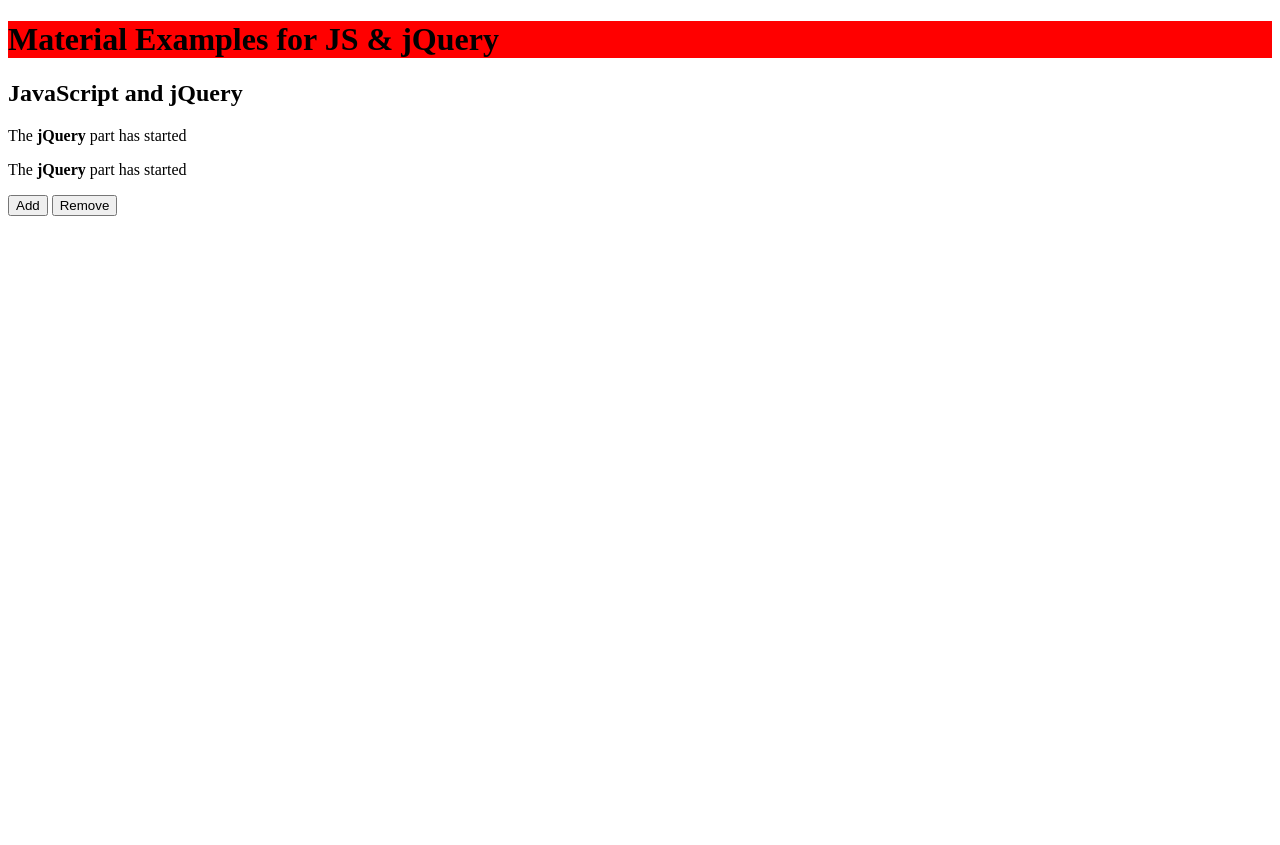
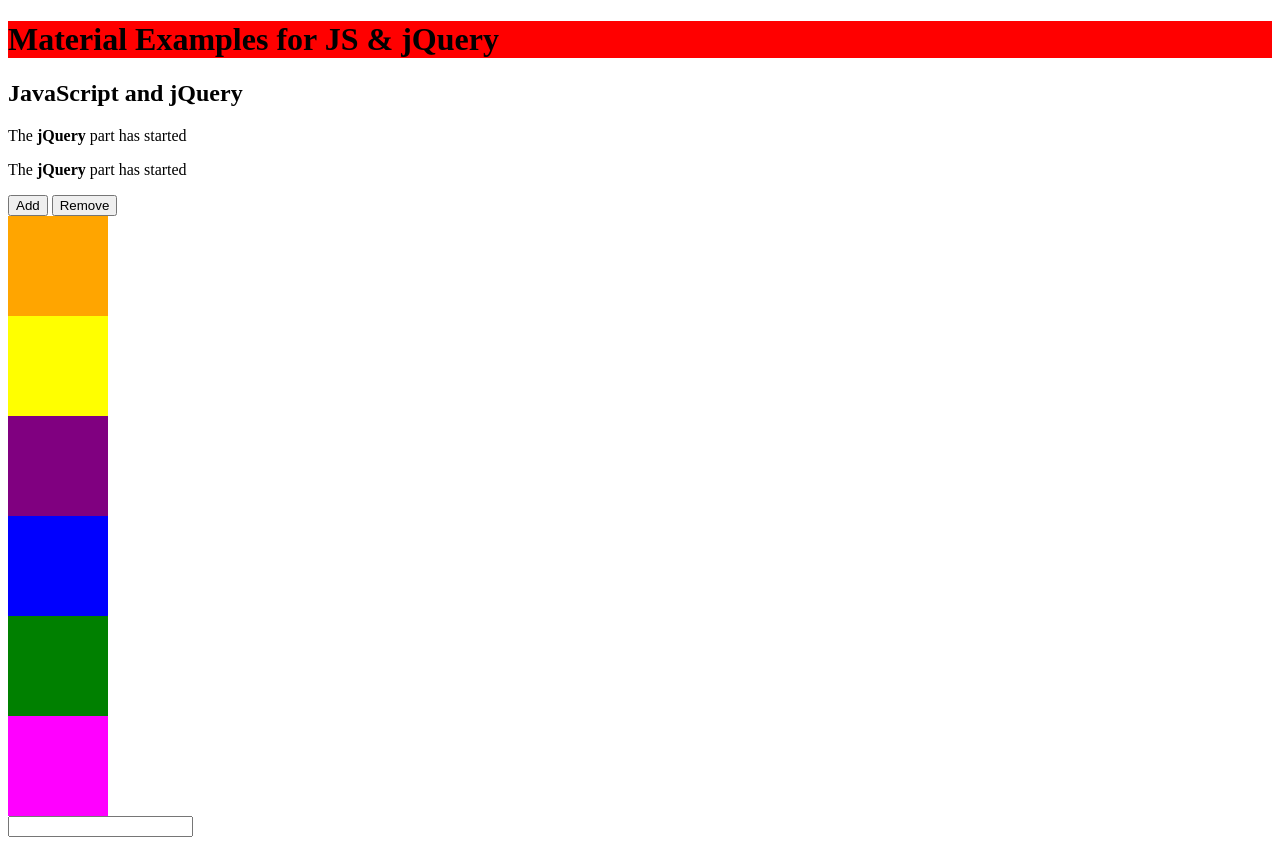
Before and after one commit to albertkomlos/sah-js-examples-april-6-albert, a plain HTML site: page index.html in a window 1280 px wide. Before the commit the page ends 800 px from the top, so only its background shows below. Drawn offline with nearby package versions, Linux system fonts and the light colour scheme.

Commit message:
4th part

```diff
--- a/index.html
+++ b/index.html
@@ -16,7 +16,7 @@
     <main>
 
     </main>
-
+    <input id="name" type="text">
     <script src="https://ajax.googleapis.com/ajax/libs/jquery/3.4.1/jquery.min.js"></script>
     <script src="scripts.js"></script>
 </body>
--- a/scripts.js
+++ b/scripts.js
@@ -24,7 +24,7 @@
 //akkor addolunk uj p taget ha meg nincs legalabb 5
 $('#add-button').click(() => {
     if($('main p').length < 5) {
-        $('main').append('<p>Added a new p tag</p>');
+        $('main').append(`<p>Username: ${$('#name').val()}</p>`);
     } else {
         $('main').append('<p class="green">Added a new p tag</p>');
     }
@@ -49,3 +49,29 @@
 } else {
     console.log('This is a kid, no alcohol')
 }
+
+
+let colors = ['orange', 'yellow', 'purple', 'blue', 'green'];
+colors.push('magenta')
+
+// instead of doing this 5 times:
+// $('main').append('<div class="box"></div>');
+// $('main div:last-child').css('background', 'orange');
+// $('main').append('<div class="box"></div>');
+// $('main div:last-child').css('background', 'yellow');
+// $('main').append('<div class="box"></div>');
+// $('main div:last-child').css('background', 'purple');
+// $('main').append('<div class="box"></div>');
+// $('main div:last-child').css('background', 'blue');
+// $('main').append('<div class="box"></div>');
+// $('main div:last-child').css('background', 'green');
+
+colors.forEach((color) => {
+    $('main').append('<div class="box"></div>');
+    $('main div:last-child').css('background', color);
+});
+
+
+for(let i=0; i < 100;  i=i+1) {
+    console.log('Current number: ' + i);
+}
--- a/style.css
+++ b/style.css
@@ -1,3 +1,8 @@
 .green {
     background: lime;
 }
+
+.box {
+    width: 100px;
+    height: 100px;
+}
```
